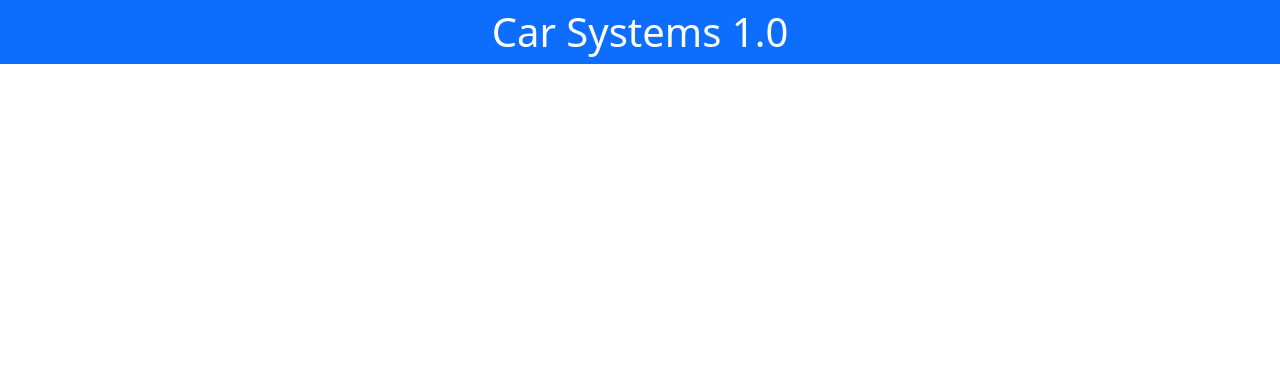
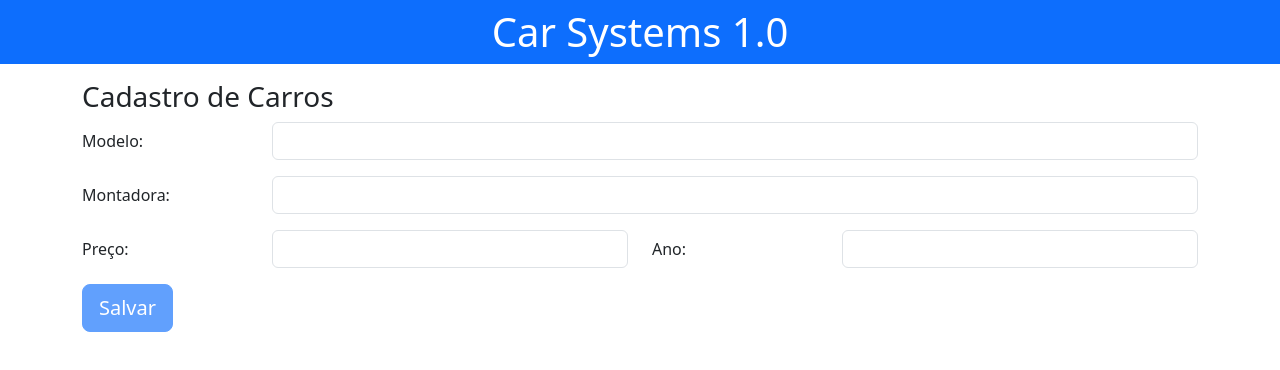
Before and after one commit to SamilyLeal/bootcamp-dev-jr-car-systems, an Angular app: page / in a window 1280 px wide. Shown: the top 370 px of the page. Built offline with nearby package versions, Linux system fonts and the light colour scheme.

Commit message:
closes #5 - add car component

```diff
--- a/src/app/app.component.html
+++ b/src/app/app.component.html
@@ -1,3 +1,4 @@
 <main>
   <app-header></app-header>
+  <app-car></app-car>
 </main>
--- a/src/app/app.component.ts
+++ b/src/app/app.component.ts
@@ -1,11 +1,12 @@
 import { Component } from '@angular/core';
 import { RouterOutlet } from '@angular/router';
 import { HeaderComponent } from './components/header/header.component';
+import { CarComponent } from './components/car/car.component';
 
 @Component({
   selector: 'app-root',
   standalone: true,
-  imports: [RouterOutlet, HeaderComponent],
+  imports: [RouterOutlet, HeaderComponent, CarComponent],
   templateUrl: './app.component.html',
   styleUrl: './app.component.css'
 })
--- /dev/null
+++ b/src/app/components/car/car.component.html
@@ -0,0 +1,40 @@
+<div class="container mt-3">
+    <h3>Cadastro de Carros</h3>
+
+    <form #formCar="ngForm">
+         <div class="row mb-3">
+            <label for="model" class="col-sm-2 col-form-label">Modelo:</label>
+            <div class="col-sm-10">
+                <input type="text" class="form-control" [(ngModel)]="car.model" name="model" id="model" required>
+            </div>
+         </div>
+
+         <div class="row mb-3">
+            <label for="make" class="col-sm-2 col-form-label">Montadora:</label>
+            <div class="col-sm-10">
+                <input type="text" class="form-control" [(ngModel)]="car.make" name="make" id="make" required>
+            </div>
+         </div>
+
+         <div class="row mb-3">
+
+                <label for="price" class="col-sm-2 col-form-label">Preço:</label>
+                <div class="col-sm-4">
+                    <input type="number" class="form-control" [(ngModel)]="car.price"  name="price" id="price" required>
+                </div>
+
+
+                <label for="year" class="col-sm-2 col-form-label">Ano:</label>
+                <div class="col-sm-4">
+                    <input type="number" class="form-control" [(ngModel)]="car.year"  name="year" id="year" required>
+                </div>
+
+         </div>
+
+         <div class="row mt-3">
+            <div>
+                <button class="btn btn-primary btn-lg" [disabled]="formCar.invalid">Salvar</button>
+            </div>
+         </div>
+    </form>
+</div>
--- /dev/null
+++ b/src/app/components/car/car.component.ts
@@ -0,0 +1,14 @@
+import { Component } from '@angular/core';
+import { Car } from '../../models/Car';
+import { FormsModule } from '@angular/forms';
+
+@Component({
+  selector: 'app-car',
+  standalone: true,
+  imports: [FormsModule],
+  templateUrl: './car.component.html',
+  styleUrl: './car.component.css'
+})
+export class CarComponent {
+  car: Car = {} as Car;
+}
```
Also changed, not shown: src/app/components/car/car.component.css (added), 1 other file (tests, documents, lock files or other folders).
